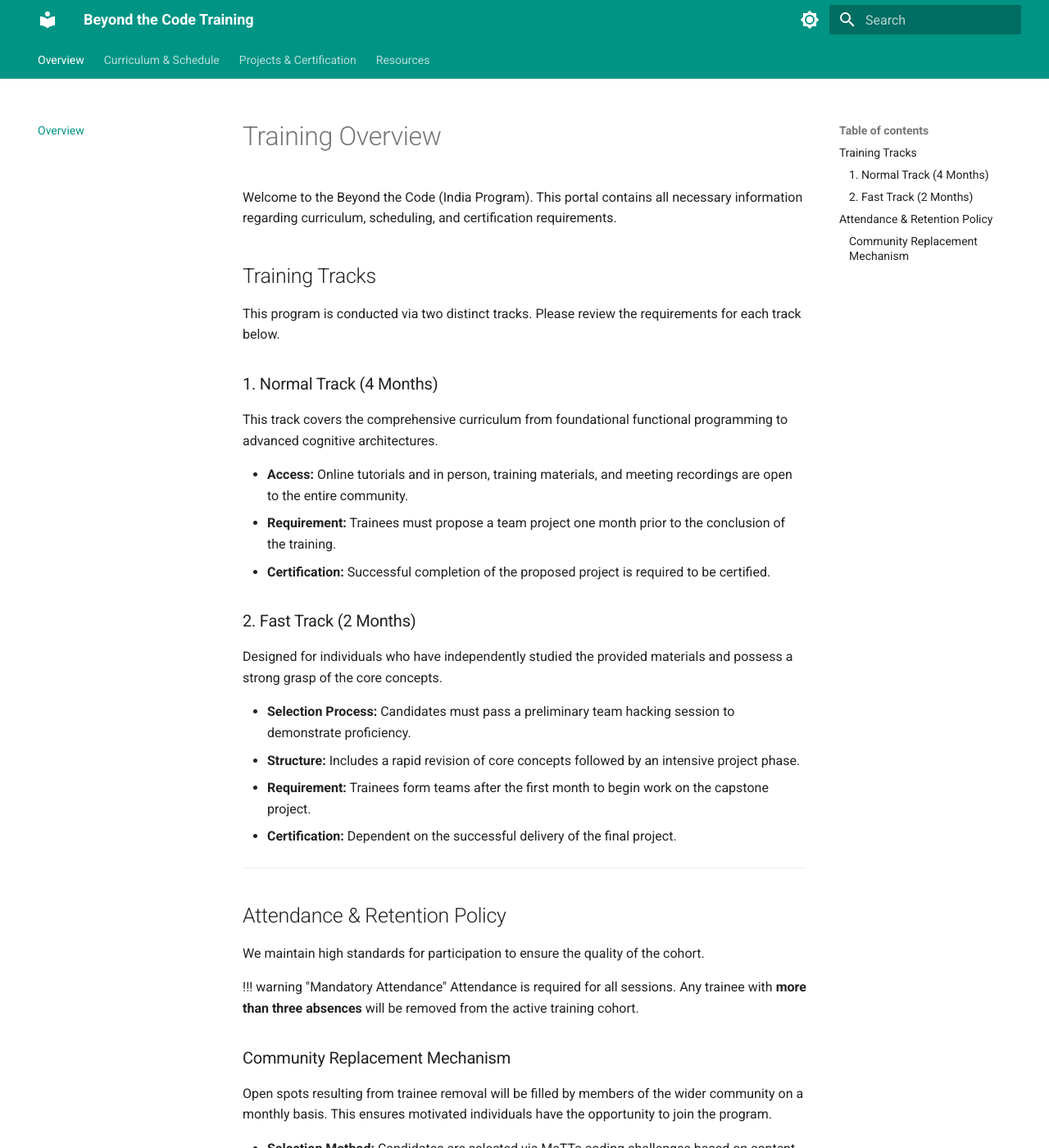
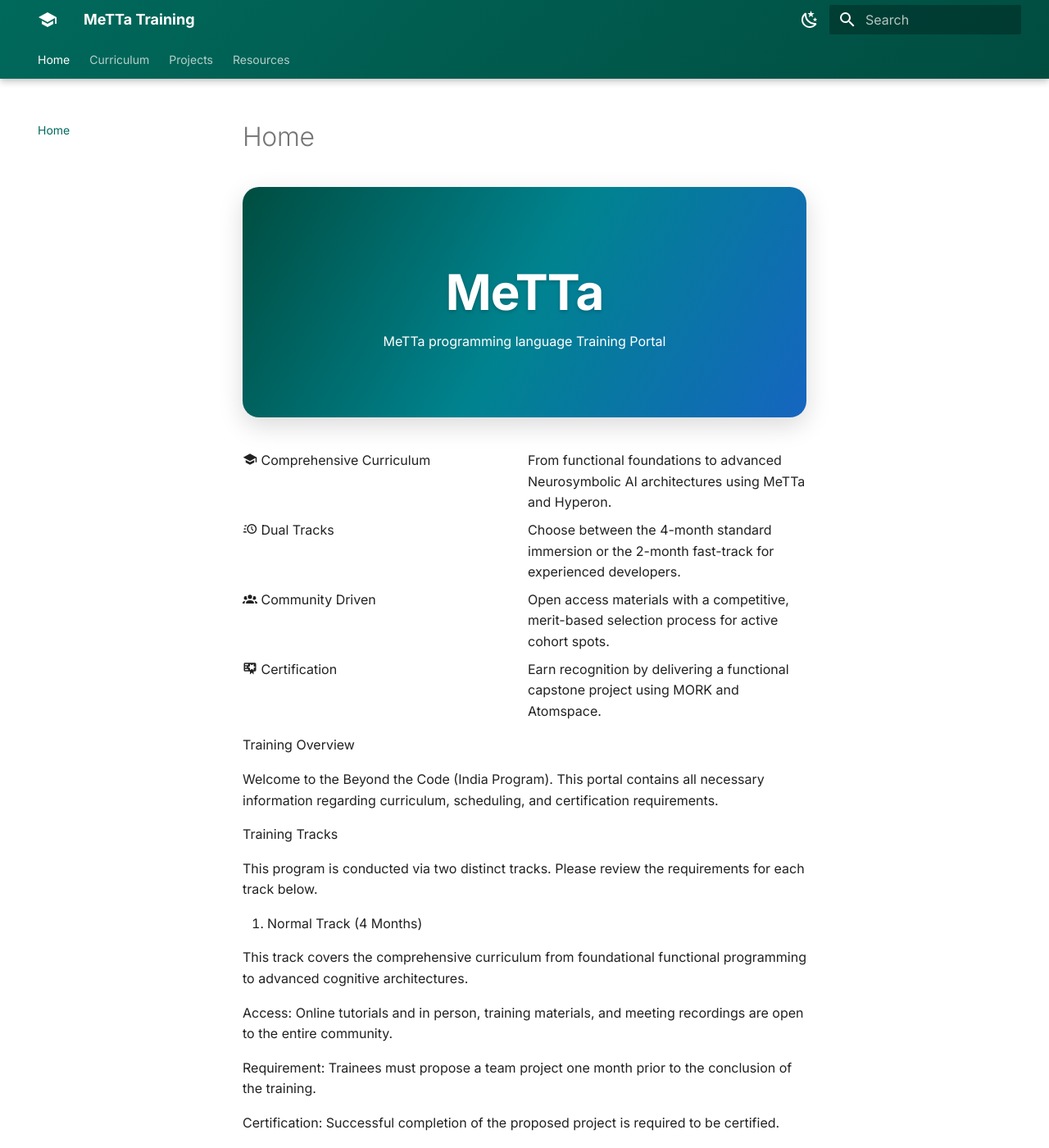
Before and after one commit to iCog-Labs-Dev/mettatraining, an MkDocs documentation site: the page built from docs/index.md, in a window 1280 px wide and 1400 px high. Shown: the whole window at 82% size. Built offline with MkDocs 1.6.1 and Material for MkDocs 9.7.7, drawn with Linux system fonts in a browser that asks for light colours; some of the changed text lies outside the part shown.

Commit message:
fix: Styling

```diff
--- a/docs/index.md
+++ b/docs/index.md
@@ -1,40 +1,67 @@
-# Training Overview
+<div class="hero-section">
+<div class="hero-title">MeTTa</div>
+<div class="hero-subtitle">MeTTa programming language Training Portal</div>
+</div>
+
+<div class="grid cards" markdown>
+
+:material-school: Comprehensive Curriculum
+
+From functional foundations to advanced Neurosymbolic AI architectures using MeTTa and Hyperon.
+
+:material-clock-fast: Dual Tracks
+
+Choose between the 4-month standard immersion or the 2-month fast-track for experienced developers.
+
+:material-account-group: Community Driven
+
+Open access materials with a competitive, merit-based selection process for active cohort spots.
+
+:material-certificate: Certification
+
+Earn recognition by delivering a functional capstone project using MORK and Atomspace.
+
+</div>
+
+Training Overview
 
 Welcome to the Beyond the Code (India Program). This portal contains all necessary information regarding curriculum, scheduling, and certification requirements.
 
-## Training Tracks
+Training Tracks
 
 This program is conducted via two distinct tracks. Please review the requirements for each track below.
 
-### 1. Normal Track (4 Months)
+1. Normal Track (4 Months)
 
 This track covers the comprehensive curriculum from foundational functional programming to advanced cognitive architectures.
 
-* **Access:** Online tutorials and in person, training materials, and meeting recordings are open to the entire community.
-* **Requirement:** Trainees must propose a team project one month prior to the conclusion of the training.
-* **Certification:** Successful completion of the proposed project is required to be certified.
+Access: Online tutorials and in person, training materials, and meeting recordings are open to the entire community.
 
-### 2. Fast Track (2 Months)
+Requirement: Trainees must propose a team project one month prior to the conclusion of the training.
+
+Certification: Successful completion of the proposed project is required to be certified.
+
+2. Fast Track (2 Months)
 
 Designed for individuals who have independently studied the provided materials and possess a strong grasp of the core concepts.
 
-* **Selection Process:** Candidates must pass a preliminary team hacking session to demonstrate proficiency.
-* **Structure:** Includes a rapid revision of core concepts followed by an intensive project phase.
-* **Requirement:** Trainees form teams after the first month to begin work on the capstone project.
-* **Certification:** Dependent on the successful delivery of the final project.
+Selection Process: Candidates must pass a preliminary team hacking session to demonstrate proficiency.
 
----
+Structure: Includes a rapid revision of core concepts followed by an intensive project phase.
 
-## Attendance & Retention Policy
+Requirement: Trainees form teams after the first month to begin work on the capstone project.
+
+Attendance & Retention Policy
 
 We maintain high standards for participation to ensure the quality of the cohort.
 
 !!! warning "Mandatory Attendance"
-    Attendance is required for all sessions. Any trainee with **more than three absences** will be removed from the active training cohort.
+Attendance is required for all sessions. Any trainee with more than three absences will be removed from the active training cohort.
 
-### Community Replacement Mechanism
+Community Replacement Mechanism
 
-Open spots resulting from trainee removal will be filled by members of the wider community on a monthly basis. This ensures motivated individuals have the opportunity to join the program.
+Open spots resulting from trainee removal will be filled by members of the wider community on a monthly basis.
 
-* **Selection Method:** Candidates are selected via MeTTa coding challenges based on content covered to date.
-* **Criteria:** Nominations are awarded to the fastest correct submissions, subject to available capacity.
+Selection Method: Candidates are selected via MeTTa coding challenges based on content covered to date.
+
+Criteria: Nominations are awarded to the fastest correct submissions, subject to available capacity.
--- /dev/null
+++ b/docs/stylesheets/extra.css
@@ -0,0 +1,86 @@
+/* "OCEANIC" THEME TEMPLATE
+   Deep Teal, Electric Blue, and modern glassmorphism
+*/
+
+:root {
+  /* Light Mode: Deep Teal/Ocean Gradient Base */
+  --md-primary-fg-color: #00695c;        /* Deep Teal */
+  --md-primary-fg-color--light: #4db6ac; /* Light Teal */
+  --md-primary-fg-color--dark: #004d40;  /* Darker Teal */
+  --md-accent-fg-color: #2979ff;         /* Electric Blue Accent */
+}
+
+[data-md-color-scheme="slate"] {
+  /* Dark Mode: Deep Sea Black with Mint Neon */
+  --md-primary-fg-color: #000000;        /* Pure Black Header */
+  --md-primary-fg-color--light: #006064; /* Cyan/Teal hint */
+  --md-primary-fg-color--dark: #000000;
+
+  --md-accent-fg-color: #64ffda;         /* Neon Mint Accent */
+
+  /* Make the background slightly richer than standard slate */
+  --md-default-bg-color: #0f1315;
+}
+
+/* --- EXCITING VISUALS --- */
+
+/* 1. Gradient Header */
+.md-header {
+  background: linear-gradient(135deg, var(--md-primary-fg-color), #004d40) !important;
+}
+
+[data-md-color-scheme="slate"] .md-header {
+  /* Dark mode gradient: Black to Deep Cyan */
+  background: linear-gradient(to right, #000000, #004d40) !important;
+  border-bottom: 1px solid #1a1a1a;
+}
+
+/* 2. Modern Tab Navigation */
+.md-tabs {
+  background: transparent !important; /* Let the header gradient show through */
+}
+
+/* 3. Hero Section - "Glass" effect */
+.hero-section {
+  padding: 4rem 1rem;
+  margin-bottom: 2rem;
+  /* Complex exciting gradient: Teal -> Cyan -> Blue */
+  background: linear-gradient(120deg, #004d40 0%, #00838f 50%, #1565c0 100%);
+  color: white;
+  text-align: center;
+  border-radius: 1rem; /* More rounded */
+  box-shadow: 0 10px 30px rgba(0,0,0,0.15); /* Drop shadow depth */
+}
+
+.hero-title {
+  font-size: 3rem;
+  font-weight: 800;
+  letter-spacing: -1px;
+  text-shadow: 0 2px 4px rgba(0,0,0,0.2);
+}
+
+/* 4. Card Hover Effects */
+.grid.cards > div {
+  transition: transform 0.3s cubic-bezier(0.25, 0.8, 0.25, 1), box-shadow 0.3s ease;
+  border: 1px solid rgba(128,128,128, 0.1);
+}
+
+.grid.cards > div:hover {
+  transform: translateY(-5px);
+  box-shadow: 0 10px 20px rgba(0,0,0,0.1);
+  border-color: var(--md-accent-fg-color);
+}
+
+/* Icons in cards */
+.grid.cards h3 {
+  margin-top: 0;
+  display: flex;
+  align-items: center;
+  gap: 0.5rem;
+  color: var(--md-primary-fg-color);
+  font-weight: 700;
+}
+
+[data-md-color-scheme="slate"] .grid.cards h3 {
+  color: var(--md-accent-fg-color); /* Neon accent in dark mode */
+}
--- a/mkdocs.yml
+++ b/mkdocs.yml
@@ -1,34 +1,66 @@
-site_name: Beyond the Code Training
-site_description: Official training guide for the India Program
+site_name: MeTTa Training
+site_description: MeTTa programming language Training Portal
+site_url: https://metta-training.com
+
+# 1. THEME CONFIGURATION
 theme:
   name: material
+
+  icon:
+    logo: material/school
+    favicon: material/code-tags
+
+  font:
+    text: Inter
+    code: JetBrains Mono
+
   palette:
-    # Light mode
+    # Light Mode - "Aurora Day"
     - scheme: default
-      primary: teal
-      accent: purple
+      primary: custom  # Defined in extra.css
+      accent: custom   # Defined in extra.css
       toggle:
-        icon: material/brightness-7
+        icon: material/weather-night
         name: Switch to dark mode
-    # Dark mode
+    # Dark Mode - "Neon Night"
     - scheme: slate
-      primary: teal
-      accent: lime
+      primary: custom  # Defined in extra.css
+      accent: custom   # Defined in extra.css
       toggle:
-        icon: material/brightness-4
+        icon: material/weather-sunny
         name: Switch to light mode
+
   features:
     - navigation.tabs
+    - navigation.tabs.sticky
     - navigation.sections
-    - navigation.expand
+    - navigation.top
+    - search.suggest
     - search.highlight
-    - search.share
+    - content.code.copy
+    - content.tooltips
+    # Added for smoother UX
+    - navigation.tracking
+    - navigation.instant
 
+# 2. EXTENSIONS
+markdown_extensions:
+  - admonition
+  - pymdownx.details
+  - pymdownx.superfences
+  - attr_list
+  - md_in_html # REQUIRED: Enables parsing of icons/markdown inside HTML <div> tags
+  - pymdownx.emoji:
+      emoji_index: !!python/name:material.extensions.emoji.twemoji
+      emoji_generator: !!python/name:material.extensions.emoji.to_svg
+
+# 3. CUSTOM STYLING
+extra_css:
+  - stylesheets/extra.css
+
+# 4. NAVIGATION STRUCTURE
 nav:
-  - Overview: index.md
-  - Curriculum & Schedule: schedule.md
-  - Projects & Certification: projects.md
+  - Home: index.md
+  - Curriculum: schedule.md
+  - Projects: projects.md
   - Resources: resources.md
-
-plugins:
-  - search
```
Also changed, not shown: 1 other file.
